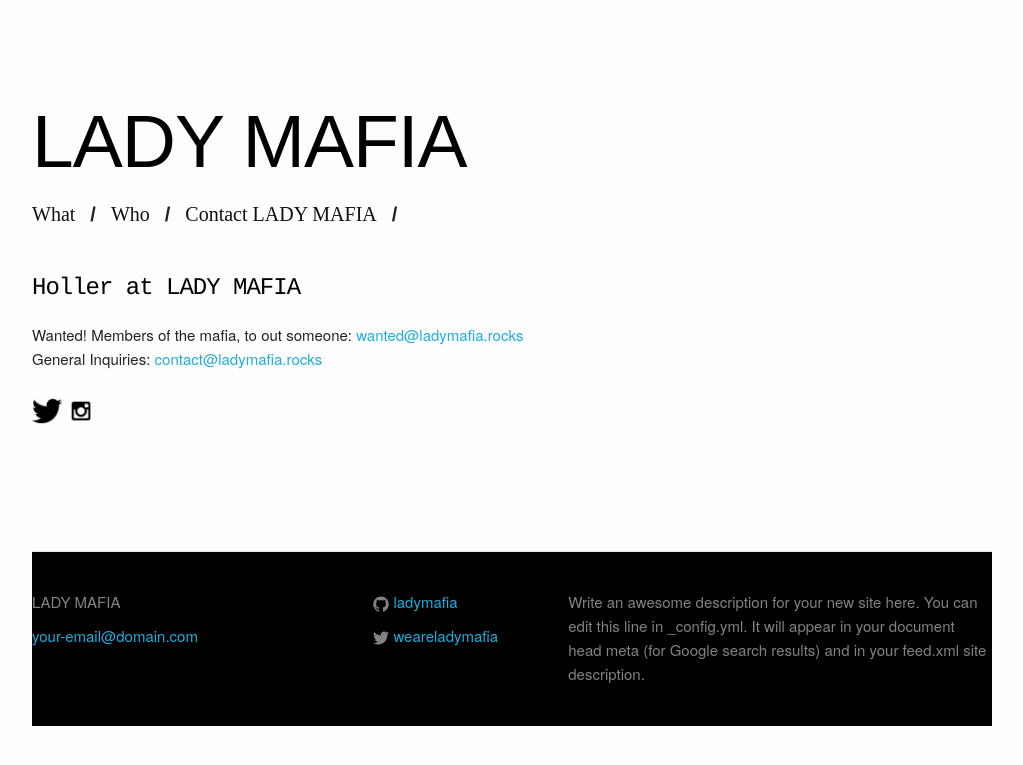
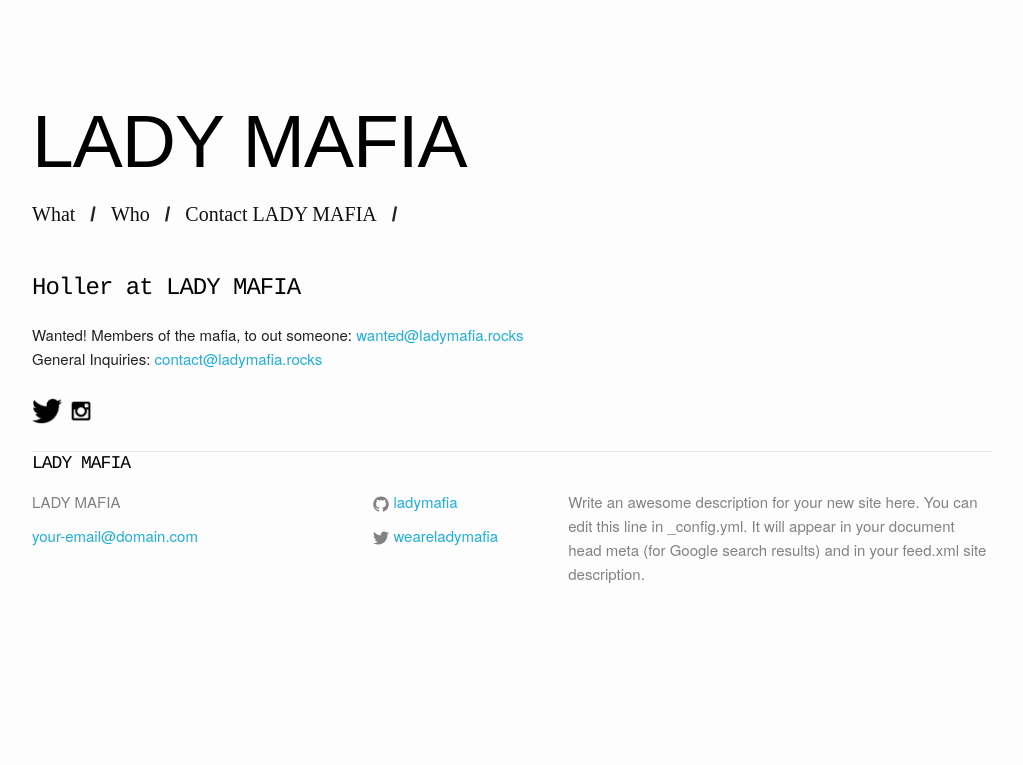
Before and after one commit to SarahBump/LADYMAFIA, a Jekyll site: the page built from contact.md, in a window 1280 px wide. Shown: the top 765 px of the page, without its empty margins (128-1151 px from the left). Built offline with Jekyll 4.4.1, drawn with Linux system fonts in a browser that asks for light colours; nearby versions of some CDN libraries; some web fonts are replaced.

Commit message:
some footer bush

```diff
--- a/_includes/footer.html
+++ b/_includes/footer.html
@@ -1,4 +1,4 @@
-<footer class="site-footer">
+<footer class="container site-footer">
 
   <div class="wrapper">
 
--- a/_layouts/alt.html
+++ b/_layouts/alt.html
@@ -3,7 +3,8 @@
 
   {% include head.html %}
 
-  <body class="container">
+  <body >
+    <div class="container">
 
     {% include small-header.html %}
     {% include nav.html %}
@@ -11,7 +12,7 @@
     <div class="row content">
         {{ content }}
     </div>
-
+  </div>
     {% include footer.html %}
 
   </body>
--- a/_layouts/post-view.html
+++ b/_layouts/post-view.html
@@ -32,7 +32,7 @@
         </div>
 
       </div>
-
+  {% include footer.html %}
   </body>
 
 </html>
--- a/_sass/_layout.scss
+++ b/_sass/_layout.scss
@@ -97,6 +97,7 @@
     bottom: 0;
     margin-top: 100px;
     border-top: 1px solid $grey-color-light;
+
 }
 
 .footer-heading {
```
Also changed, not shown: public/style.css (added).
